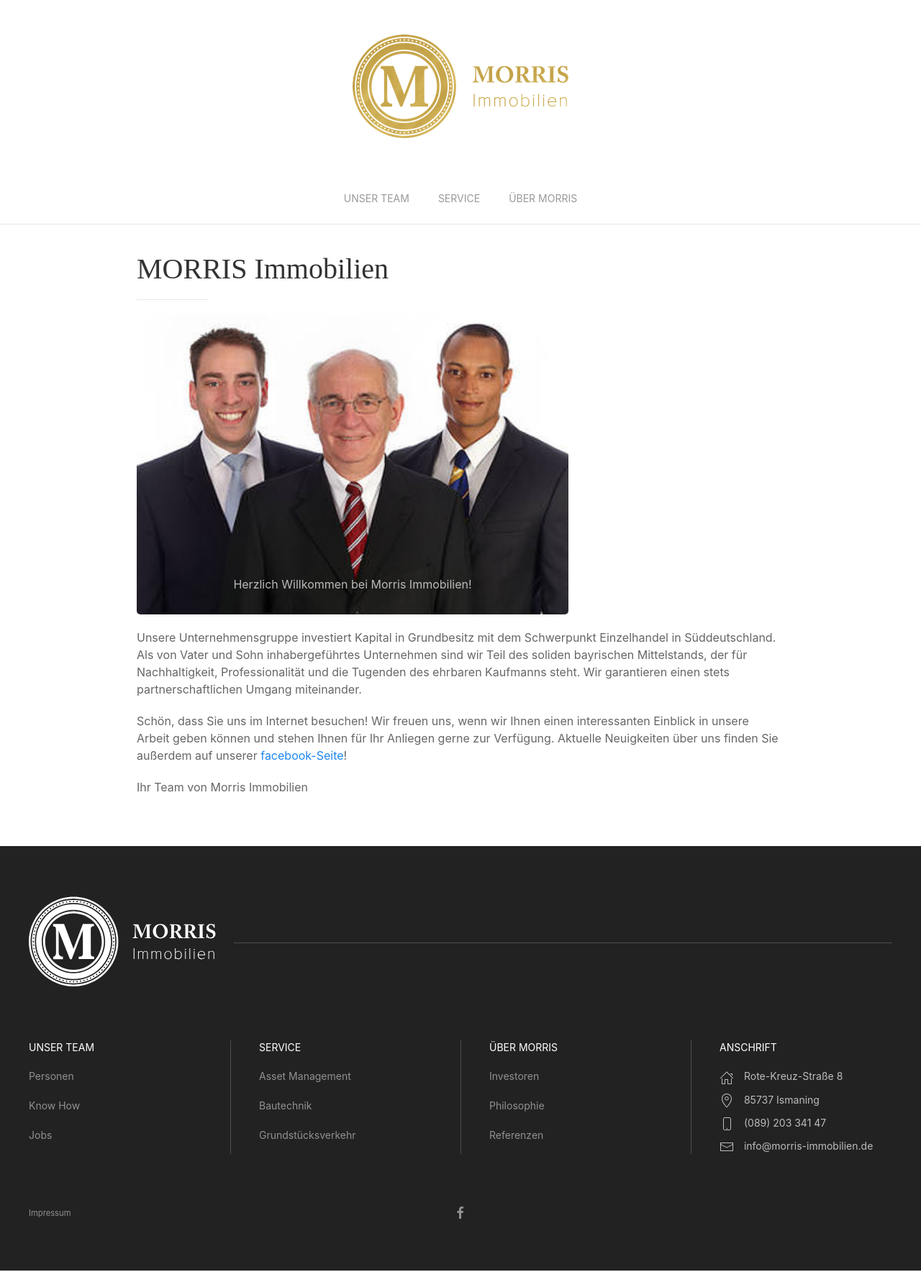
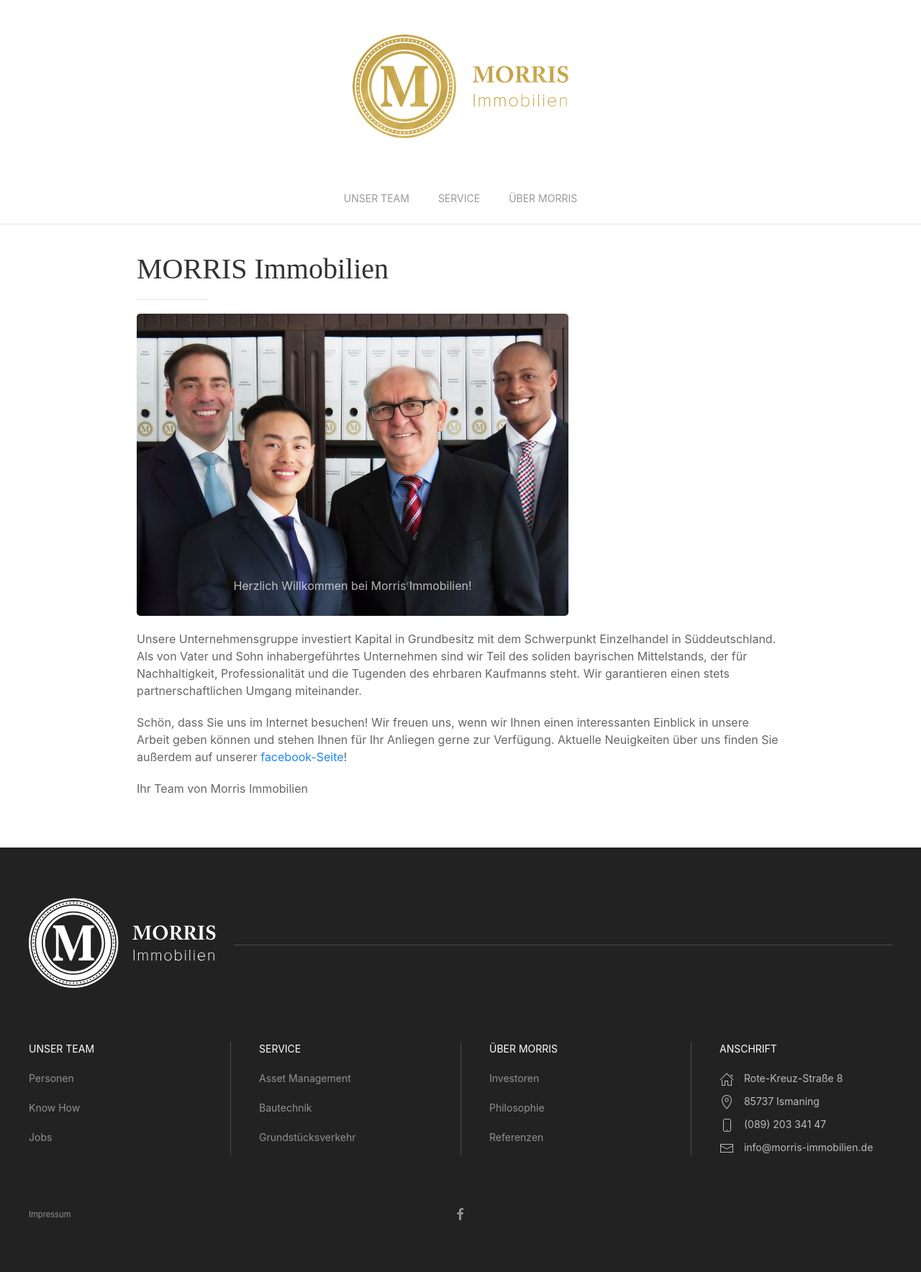
Before and after one commit to neissendorfer/morris-immobilien, a Jekyll site: the page built from index.md, in a window 1280 px wide. Shown: the whole page at 72% size. Built offline with Jekyll 4.4.1, drawn with Linux system fonts in a browser that asks for light colours; nearby versions of some CDN libraries; some web fonts are replaced.

Commit message:
update team picture

```diff
--- a/index.md
+++ b/index.md
@@ -4,7 +4,7 @@
 ---
 
 <div class="uk-inline uk-text-center">
-  <img src="{{ site.baseurl }}/uploads/team.jpg" class="uk-border-rounded uk-width-xlarge" alt="Morris Team">
+  <img src="{{ site.baseurl }}/uploads/team2017.jpg" class="uk-border-rounded uk-width-xlarge" alt="Morris Team">
   <div class="uk-overlay uk-light uk-position-bottom">
     <p>Herzlich Willkommen bei Morris Immobilien!</p>
   </div>
```
Also changed, not shown: _uploads/team2017.jpg (added).
